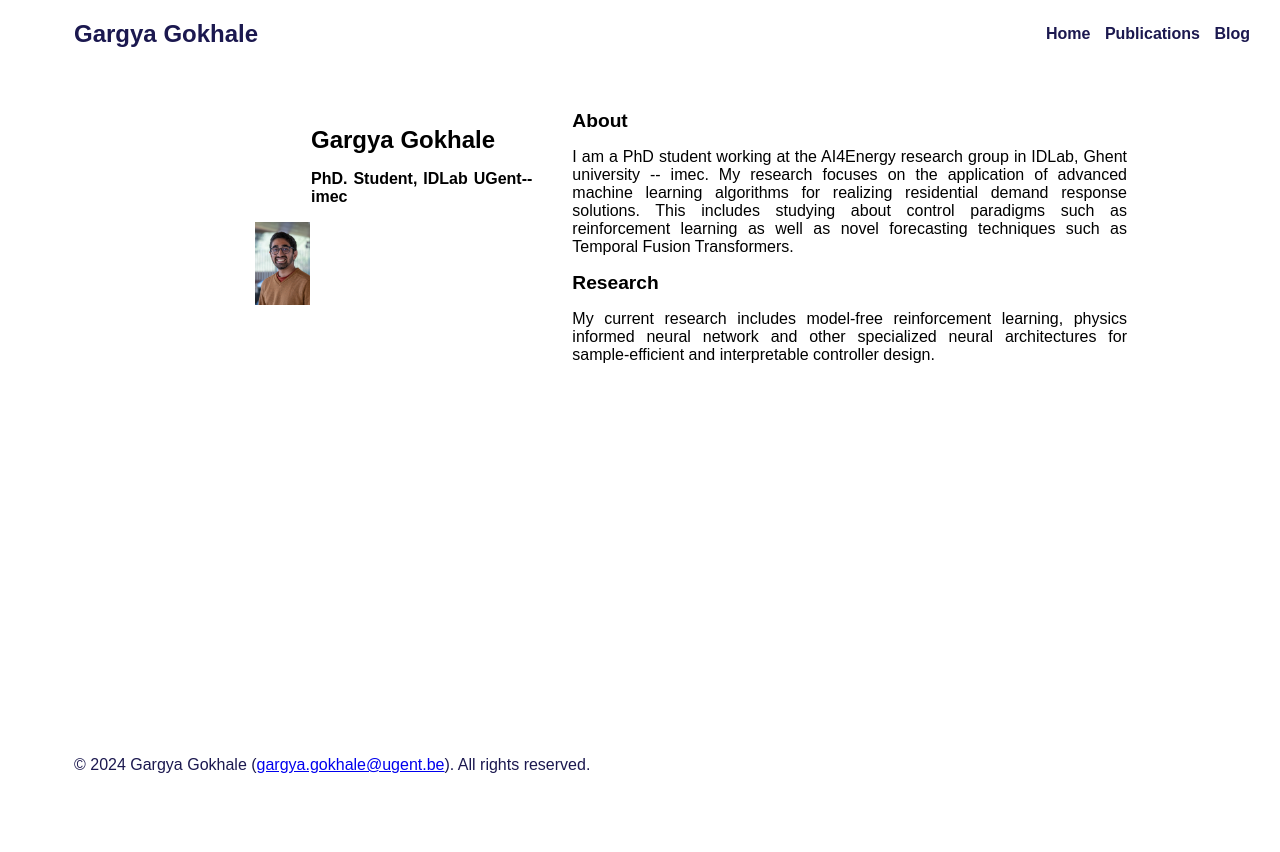
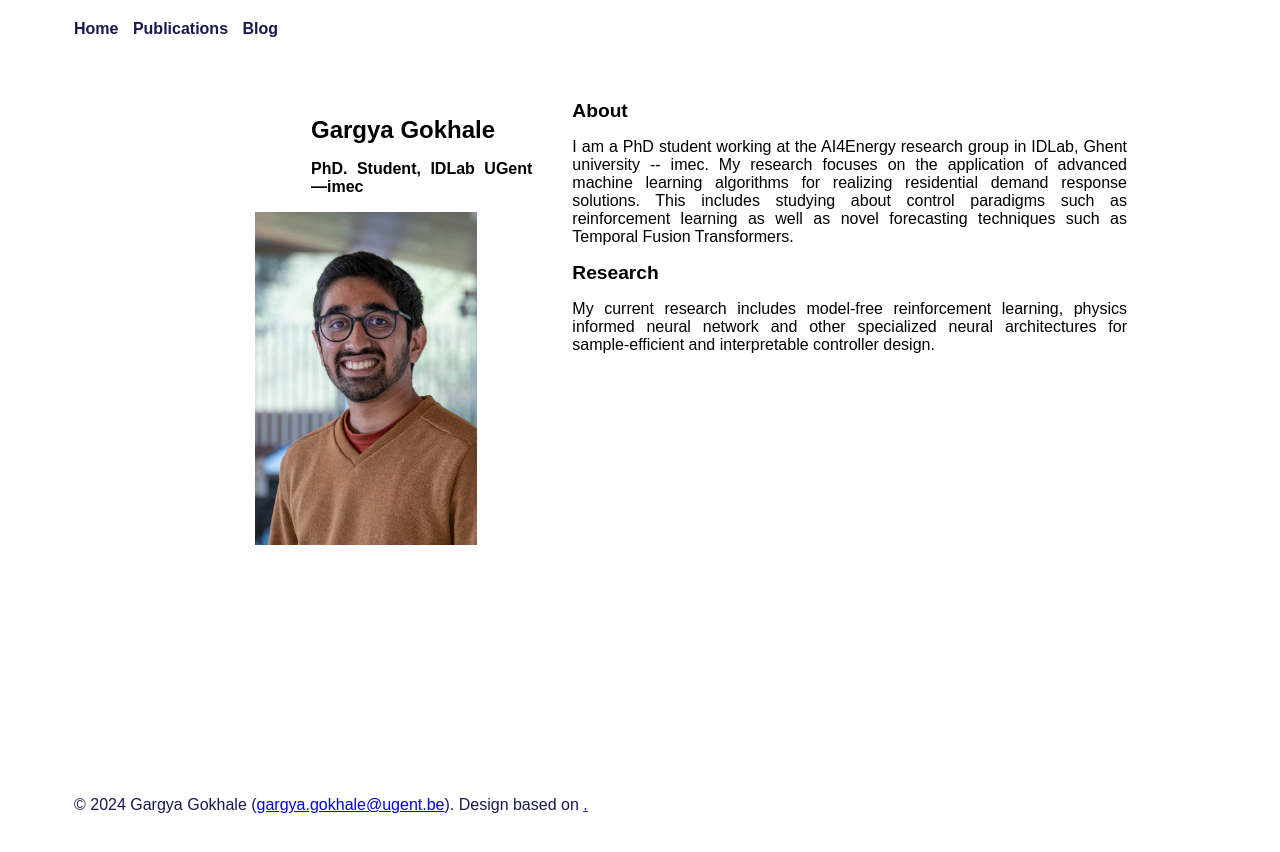
Before and after one commit to GargyaGokhale/GargyaGokhale.github.io, a plain HTML site: page index.html in a window 1280 px wide. Drawn offline with Linux system fonts and the light colour scheme.

Commit message:
minor changes + cite chinz

```diff
--- a/index.html
+++ b/index.html
@@ -9,7 +9,6 @@
 <body>
     <header>
         <div class="header-container">
-            <h1>Gargya Gokhale</h1>
             <nav>
                 <ul>
                     <li><a href="#home">Home</a></li>
@@ -29,7 +28,7 @@
                     Gargya Gokhale
                 </h1>
                 <p>
-                    PhD. Student, IDLab UGent--imec
+                    PhD. Student, IDLab UGent &mdash;imec
                 </p>
             </div>
 
@@ -63,7 +62,7 @@
     </main>
 
     <footer>
-        <p>&copy; 2024 Gargya Gokhale (<a href="mailto:gargya.gokhale@ugent.be">gargya.gokhale@ugent.be</a>). All rights reserved.</p>
+        <p>&copy; 2024 Gargya Gokhale (<a href="mailto:gargya.gokhale@ugent.be">gargya.gokhale@ugent.be</a>). Design based on <a href="https://github.com/cathalye/cathalye.github.io/"Chinmayee Athalye's website>. </p>
     </footer>
 </body>
 </html>
--- a/style.css
+++ b/style.css
@@ -64,6 +64,7 @@ section {
 footer {
     background-color: #fff;
     color: #1b184f;
+    height: 10px;
     text-align: center;
     padding: 10px;
     position: fixed;
@@ -121,7 +122,7 @@ footer {
 }
 
 .profile-image img {
-    max-width: 20%; /* max-width is 80% of the width of headshot container */
+    max-width: 80%; /* max-width is 80% of the width of headshot container */
     object-fit: contain;
 }
 
```
